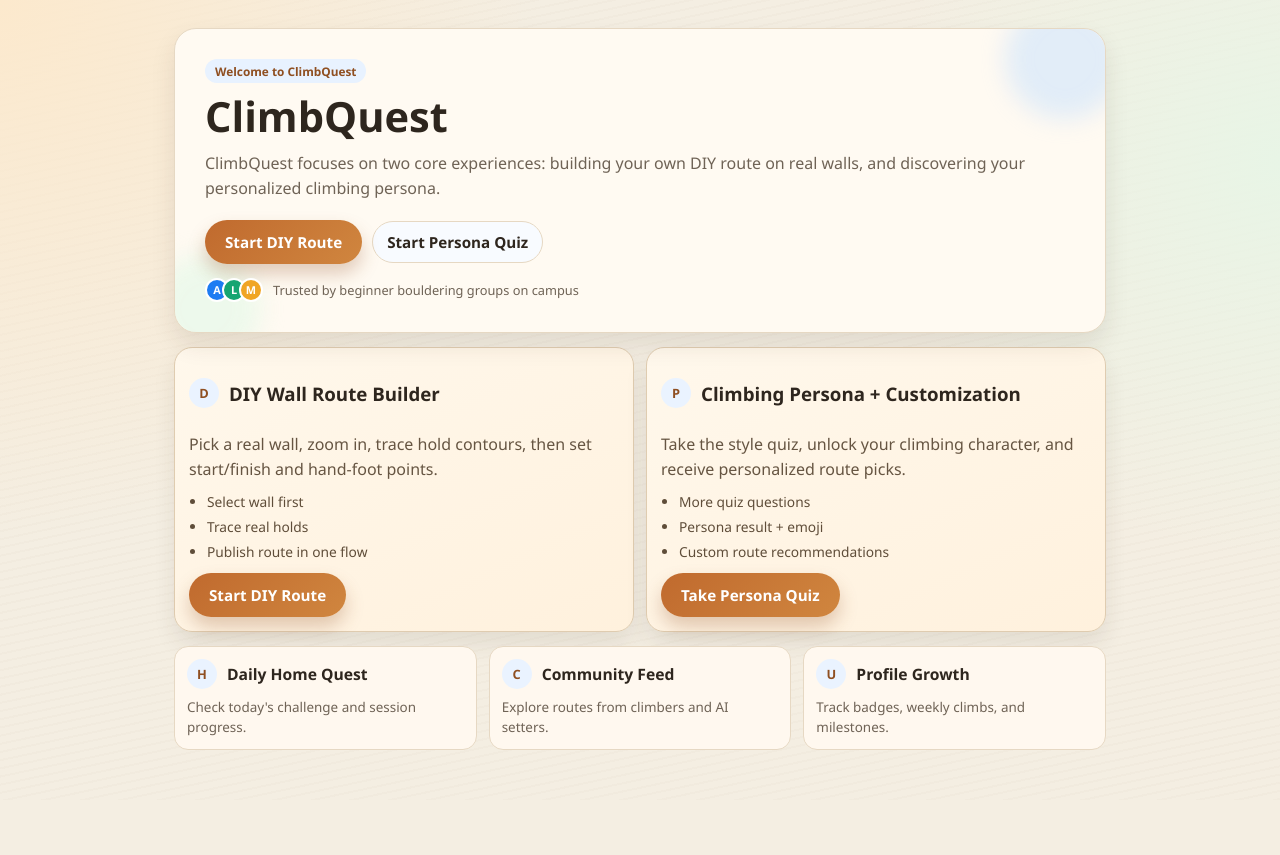
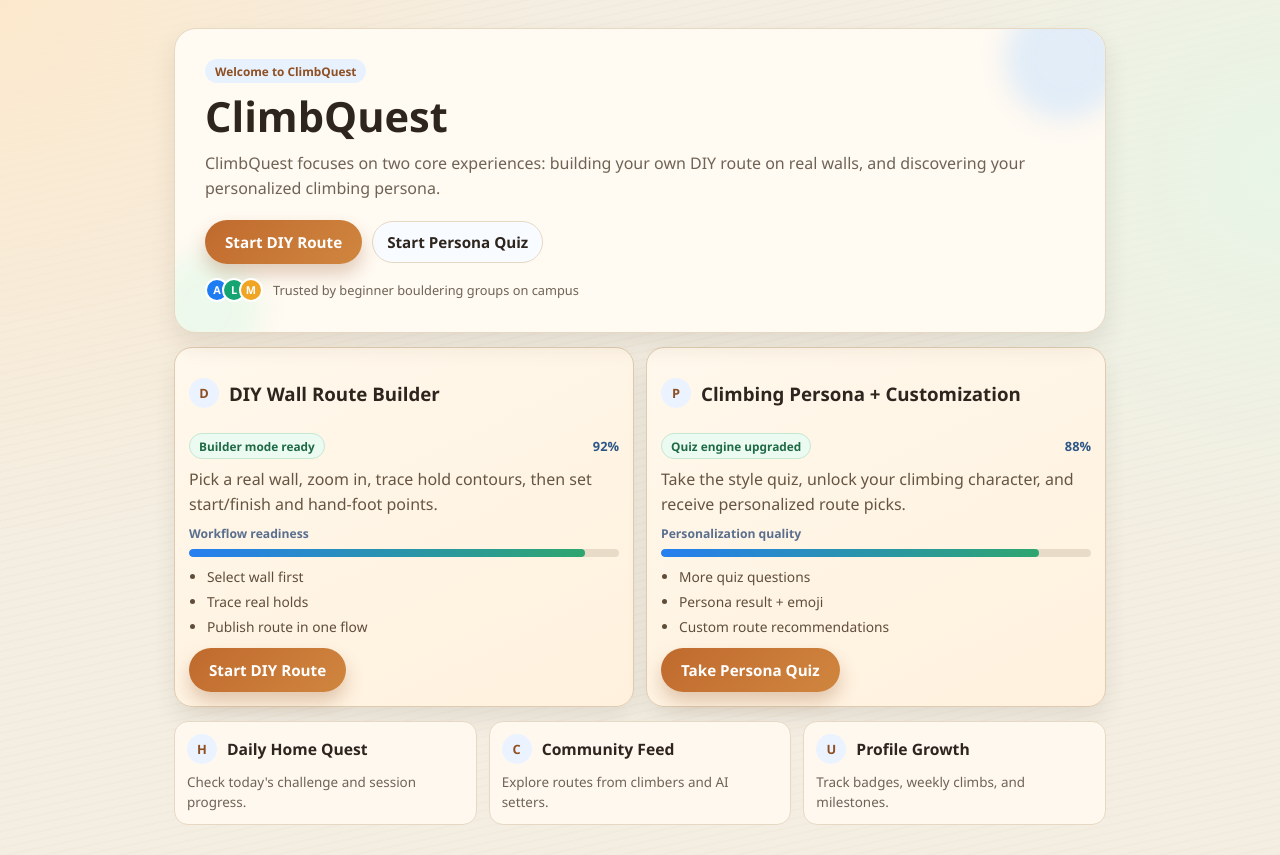
Before and after one commit to XYMMM000/CPT208-coursework, a React (Vite) app in the folder demo/: page / in a window 1280 px wide. Before the commit the page ends 800 px from the top, so only its background shows below. Built offline with nearby package versions, Linux system fonts and the light colour scheme; no server answers.

Commit message:
create web app

```diff
--- a/demo/src/pages/LandingPage.jsx
+++ b/demo/src/pages/LandingPage.jsx
@@ -8,6 +8,9 @@ const spotlightFeatures = [
     description:
       "Pick a real wall, zoom in, trace hold contours, then set start/finish and hand-foot points.",
     bullets: ["Select wall first", "Trace real holds", "Publish route in one flow"],
+    status: "Builder mode ready",
+    progressLabel: "Workflow readiness",
+    progress: 92,
     to: "/create",
     cta: "Start DIY Route"
   },
@@ -18,6 +21,9 @@ const spotlightFeatures = [
     description:
       "Take the style quiz, unlock your climbing character, and receive personalized route picks.",
     bullets: ["More quiz questions", "Persona result + emoji", "Custom route recommendations"],
+    status: "Quiz engine upgraded",
+    progressLabel: "Personalization quality",
+    progress: 88,
     to: "/discover",
     cta: "Take Persona Quiz"
   }
@@ -85,7 +91,20 @@ export default function LandingPage() {
               <span className="cq-feature-icon">{feature.icon}</span>
               <h3>{feature.title}</h3>
             </div>
+            <div className="cq-landing-spotlight-meta">
+              <span className="cq-landing-status-pill">{feature.status}</span>
+              <span className="cq-landing-progress-value">{feature.progress}%</span>
+            </div>
             <p>{feature.description}</p>
+            <div className="cq-landing-progress-block" aria-label={feature.progressLabel}>
+              <p>{feature.progressLabel}</p>
+              <div className="cq-landing-progress-track">
+                <div
+                  className="cq-landing-progress-fill"
+                  style={{ width: `${feature.progress}%` }}
+                />
+              </div>
+            </div>
             <ul className="cq-welcome-step-list">
               {feature.bullets.map((item) => (
                 <li key={`${feature.id}-${item}`}>{item}</li>
--- a/demo/src/styles/climbquest.css
+++ b/demo/src/styles/climbquest.css
@@ -1876,12 +1876,69 @@ a {
   border-radius: 18px;
   padding: 14px;
   box-shadow: 0 12px 22px rgba(58, 44, 31, 0.09);
+  transition: transform 180ms ease, box-shadow 180ms ease;
+}
+
+.cq-landing-spotlight-card:hover {
+  transform: translateY(-2px);
+  box-shadow: 0 16px 26px rgba(58, 44, 31, 0.14);
 }
 
 .cq-landing-spotlight-card p {
   margin: 8px 0 0;
   color: #665542;
   line-height: 1.55;
+}
+
+.cq-landing-spotlight-meta {
+  margin-top: 9px;
+  display: flex;
+  justify-content: space-between;
+  align-items: center;
+  gap: 8px;
+}
+
+.cq-landing-status-pill {
+  border-radius: 999px;
+  border: 1px solid #c5e7d2;
+  background: #ecfbf2;
+  color: #1f6a45;
+  font-size: 0.74rem;
+  font-weight: 700;
+  padding: 4px 9px;
+}
+
+.cq-landing-progress-value {
+  font-size: 0.8rem;
+  font-weight: 800;
+  color: #2c5787;
+}
+
+.cq-landing-progress-block {
+  margin-top: 8px;
+}
+
+.cq-landing-progress-block p {
+  margin: 0;
+  font-size: 0.76rem;
+  color: #5a6f8e;
+  font-weight: 600;
+}
+
+.cq-landing-progress-track {
+  margin-top: 5px;
+  width: 100%;
+  height: 8px;
+  border-radius: 999px;
+  overflow: hidden;
+  background: #e8dcc9;
+}
+
+.cq-landing-progress-fill {
+  height: 100%;
+  border-radius: 999px;
+  background: linear-gradient(90deg, #257ff0, #2ea66f);
+  transition: width 300ms ease;
 }
 
 .cq-landing-spotlight-cta {
```
